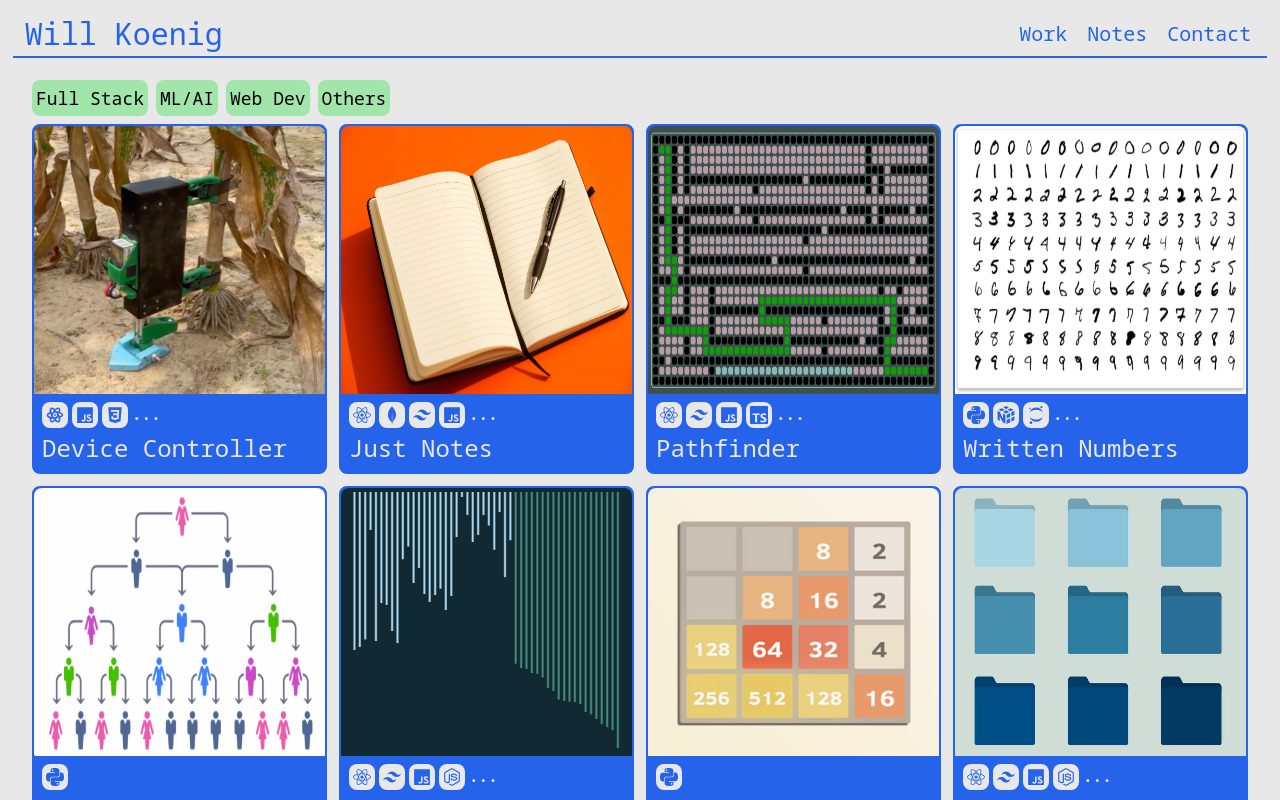
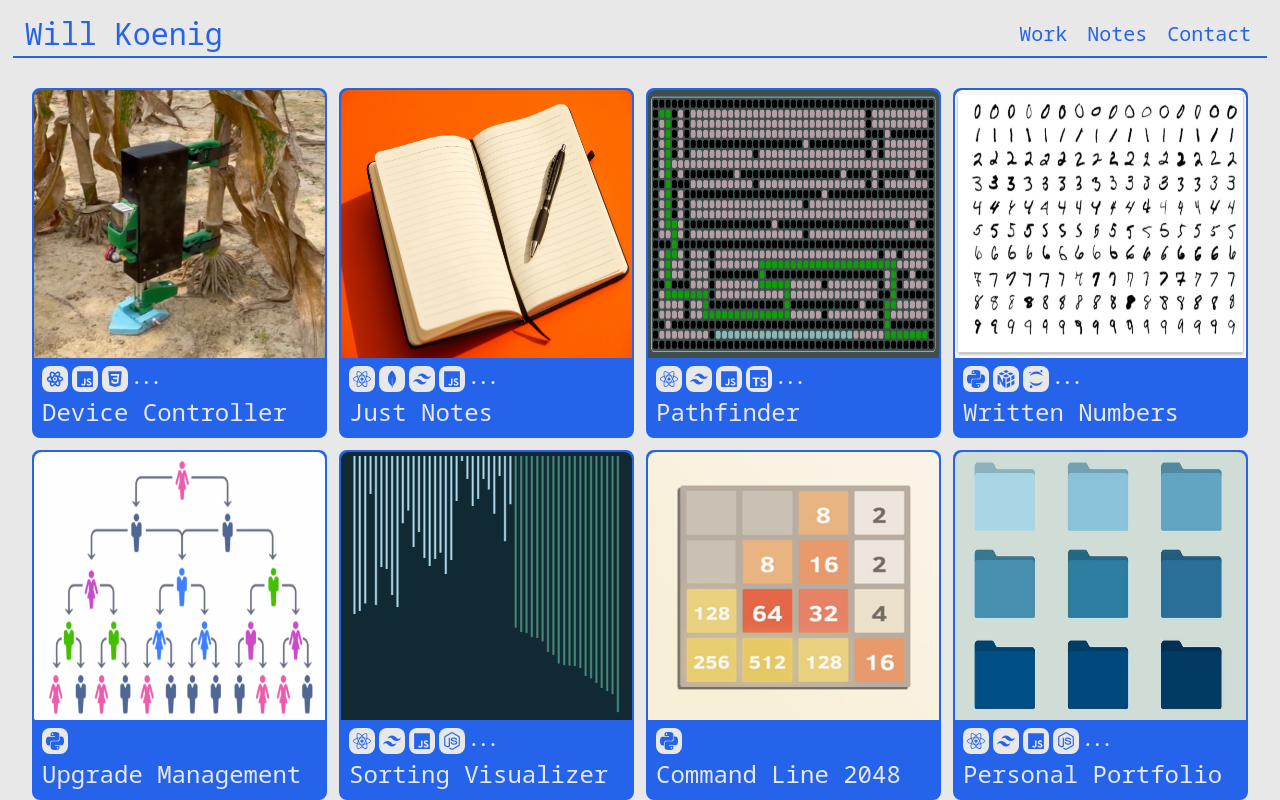
Before and after one commit to willk0814/portfolioWebsite, a Next.js app: page /work in a window 1280 px wide. Shown: the top 800 px of the page. Built offline with nearby package versions, Linux system fonts and the light colour scheme.

Commit message:
removal of Filter Buttons temporarily

```diff
--- a/src/app/assets/educationData.js
+++ b/src/app/assets/educationData.js
@@ -3,7 +3,7 @@ export const educationData = {
         institution: 'Stevens Inst. of Tech.',
         degree: 'M.S. Machine Learning',
         bullets: [
-            'Expected Gradution Date: December 2024',
+            'Expected Gradution Date: Dec 2024',
             'Part time degree track that allows me to remain elligible for full-time work',
             '4.0 GPA through all completed course work'
         ]
--- a/src/app/components/workPage/FilterButtons.js
+++ b/src/app/components/workPage/FilterButtons.js
@@ -15,7 +15,7 @@ export default function FilterButtons({ filterSettings, selectFilter}) {
         }}
         initial= 'initial'
         animate='animate'
-        className='flex flex-row space-x-2'>
+        className='flex flex-row space-x-2 w-[95vw] max-w-[500px]'>
 
 
             <motion.button
@@ -26,7 +26,7 @@ export default function FilterButtons({ filterSettings, selectFilter}) {
                             duration: 0.6
                         }},
                 }}
-                className={`${filterSettings['fullStack']? 'bg-blue-600 text-[#E8E8E8]' : 'bg-[#A1E5AB] text-black' } rounded-lg text-lg p-1`}
+                className={`${filterSettings['fullStack']? 'bg-blue-600 text-[#E8E8E8]' : 'bg-[#A1E5AB] text-black' } rounded-lg text-lg p-1 flex-1`}
                 onClick={() => selectFilter('fullStack')}>
                 Full Stack
             </motion.button>
@@ -39,7 +39,7 @@ export default function FilterButtons({ filterSettings, selectFilter}) {
                             duration: 0.6
                         }}
                 }}
-                className={`${filterSettings['ML']? 'bg-blue-600 text-[#E8E8E8]' : 'bg-[#A1E5AB] text-black' } rounded-lg text-lg p-1`}
+                className={`${filterSettings['ML']? 'bg-blue-600 text-[#E8E8E8]' : 'bg-[#A1E5AB] text-black' } rounded-lg text-lg p-1 flex-1`}
                 onClick={() => selectFilter('ML')}>
                 ML/AI
             </motion.button>
@@ -52,9 +52,9 @@ export default function FilterButtons({ filterSettings, selectFilter}) {
                             duration: 0.6
                         }}
                 }}
-                className={`${filterSettings['webDev']? 'bg-blue-600 text-[#E8E8E8]' : 'bg-[#A1E5AB] text-black' } rounded-lg text-lg p-1`}
+                className={`${filterSettings['webDev']? 'bg-blue-600 text-[#E8E8E8]' : 'bg-[#A1E5AB] text-black' } rounded-lg text-lg p-1 flex-1`}
                 onClick={() => selectFilter('webDev')}>
-                Web Dev
+                Web
             </motion.button>
 
             <motion.button
@@ -65,9 +65,9 @@ export default function FilterButtons({ filterSettings, selectFilter}) {
                             duration: 0.6
                         }}
                 }}
-                className={`${filterSettings['others']? 'bg-blue-600 text-[#E8E8E8]' : 'bg-[#A1E5AB] text-black' } rounded-lg text-lg p-1`}
+                className={`${filterSettings['others']? 'bg-blue-600 text-[#E8E8E8]' : 'bg-[#A1E5AB] text-black' } rounded-lg text-lg p-1 flex-1`}
                 onClick={() => selectFilter('others')}>
-                Others
+                Other
             </motion.button>
 
     </motion.div>
--- a/src/app/work/page.js
+++ b/src/app/work/page.js
@@ -36,9 +36,9 @@ export default function page() {
       className='w-full min-h-screen flex flex-col items-center justify-center bg-[#E8E8E8] pt-20'>
 
       <div className='flex flex-col items-start w-[95vw]'>
-        <FilterButtons
+        {/* <FilterButtons
           filterSettings={filterSettings}
-          selectFilter={handleSelectFilter}/>
+          selectFilter={handleSelectFilter}/> */}
 
         <motion.div
           className='gridContainer'
```
